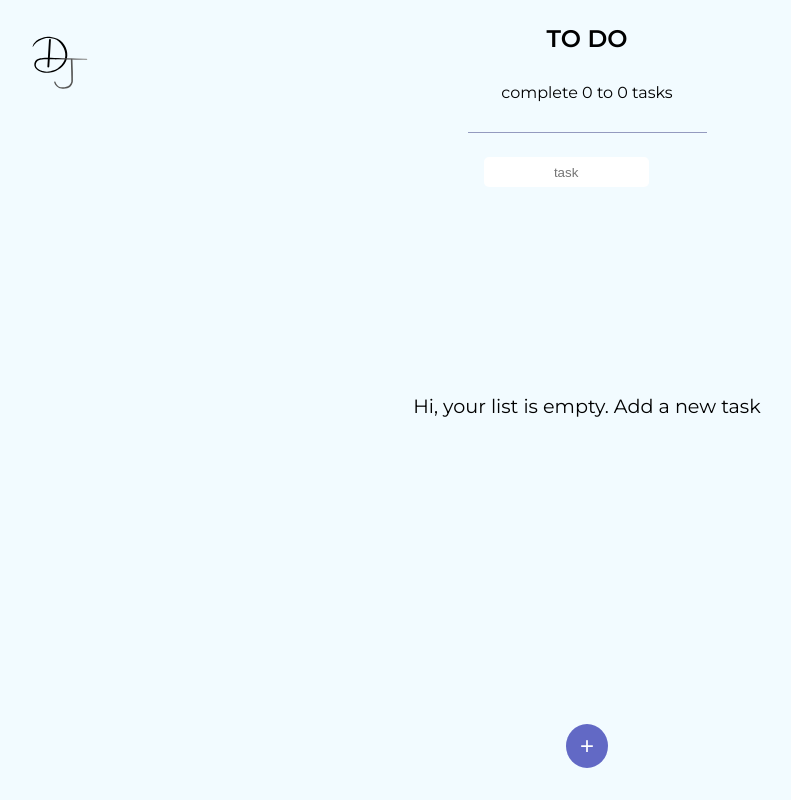
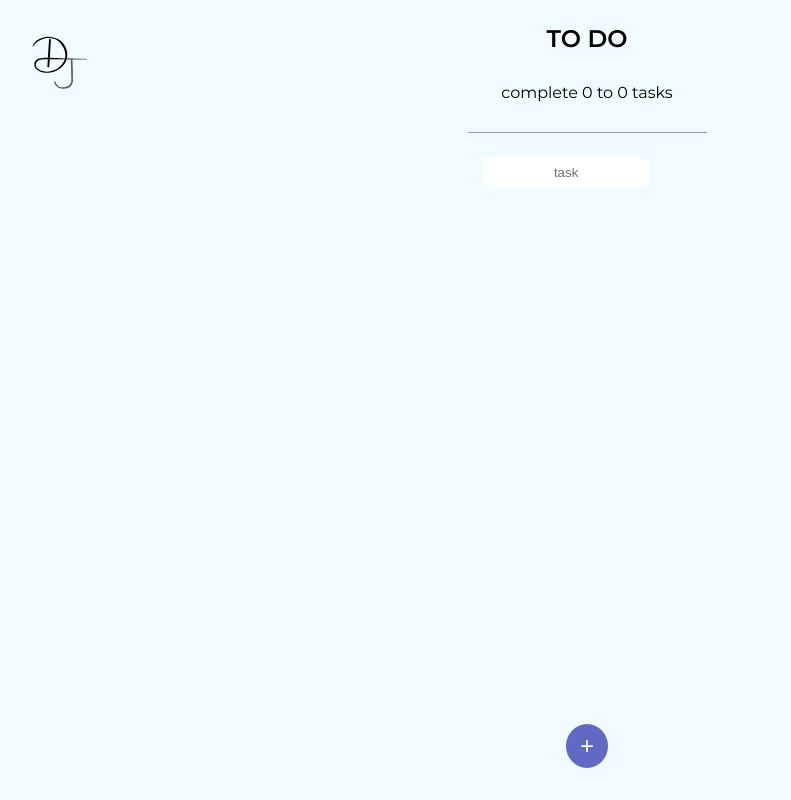
Before and after one commit to DannyJacome30/to-do-app, a React (Create React App) app: page / in a window 1280 px wide. Shown: the whole page, without its empty margins (53-844 px from the left). Built offline with nearby package versions, Linux system fonts and the light colour scheme.

Commit message:
Render props en componene ToDoList y App

```diff
--- a/src/components/App/App.js
+++ b/src/components/App/App.js
@@ -39,13 +39,14 @@ function App() {
           searchValue ={searchValue}
           setSearchValue ={setSearchValue} />
       </ToDoHeader>
-
-      <ToDoList>
-        {error && <ToDoError/>}
-        {loading && <ToDoLoading/>}
-        {(!loading && !searchedTodos.length) && <ToDoEmpty/>}
-        {searchedTodos.map(
-          todo => (
+      <ToDoList
+        error={error}
+        loading = {loading}
+        searchedTodos={searchedTodos}
+        onError = {()=><ToDoError/>}
+        onLoading = {()=><ToDoLoading/>}
+        onEmpty = {()=><ToDoEmpty/>}
+        render = {todo => (
           <ToDoItem
             key={todo.text}
             text={todo.text}
@@ -53,8 +54,9 @@ function App() {
             onComplete={()=>completeTodo(todo.text)}
             onDelete={()=>deleteTodo(todo.text)}
           />
-          ))}
-        </ToDoList>
+        )}
+      />
+
         {!!openModal && (
         <Modal>
           <ToDoForm
--- a/src/components/ToDoList/ToDoList.css
+++ b/src/components/ToDoList/ToDoList.css
@@ -2,7 +2,7 @@
     padding: 0px;
 }
 
-section{
+.list__container{
     width: 90%;
     max-width: 60vh;
 }
--- a/src/components/ToDoList/index.js
+++ b/src/components/ToDoList/index.js
@@ -4,8 +4,14 @@ import './ToDoList.css';
 
 function ToDoList(props){
     return(
-        <section>
-            <ul className="list-items">{props.children}</ul>
+        <section className="list__container">
+            {props.error && props.onError()}
+            {props.loading && props.onLoading()}
+            {(!props.loading && !props.searchedTodos.length) && props.onEmpty}
+
+            <ul className="list-items">
+                {props.searchedTodos.map(props.render)}
+            </ul>
         </section>
     );
 }
```
Lines whose indentation alone changed are shown as unchanged.
